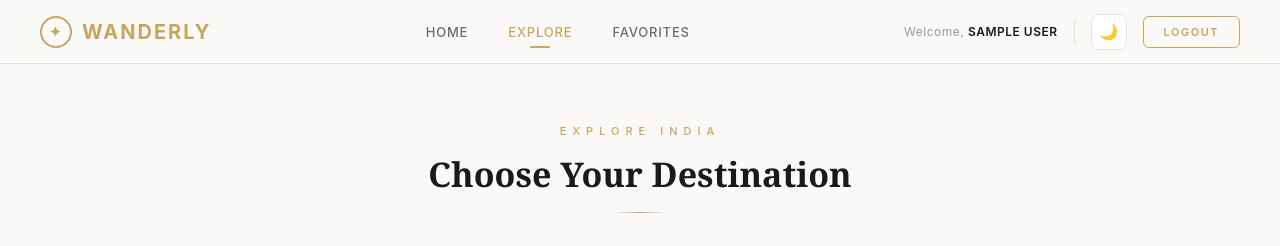
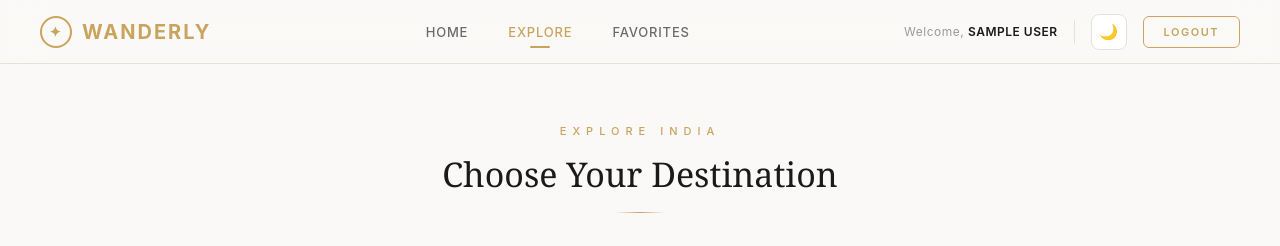
Before and after one commit to tanujakornu/wanderfly, a React (Create React App) app: page /country in a window 1280 px wide. Shown: the top 246 px of the page. Built offline with nearby package versions, Linux system fonts and the light colour scheme; sample sign-in values are in the browser's storage.

Commit message:
Update App.css

```diff
--- a/src/App.css
+++ b/src/App.css
@@ -233,7 +233,7 @@ body:not(.dark-mode) .nav {
 
 .section-title {
   font-family: Georgia, 'Times New Roman', serif;
-  font-size: 34px; fontWeight: 400; color: var(--text-primary);
+  font-size: 34px; font-weight: 400; color: var(--text-primary);
   margin-bottom: 16px; line-height: 1.3;
 }
 
```
